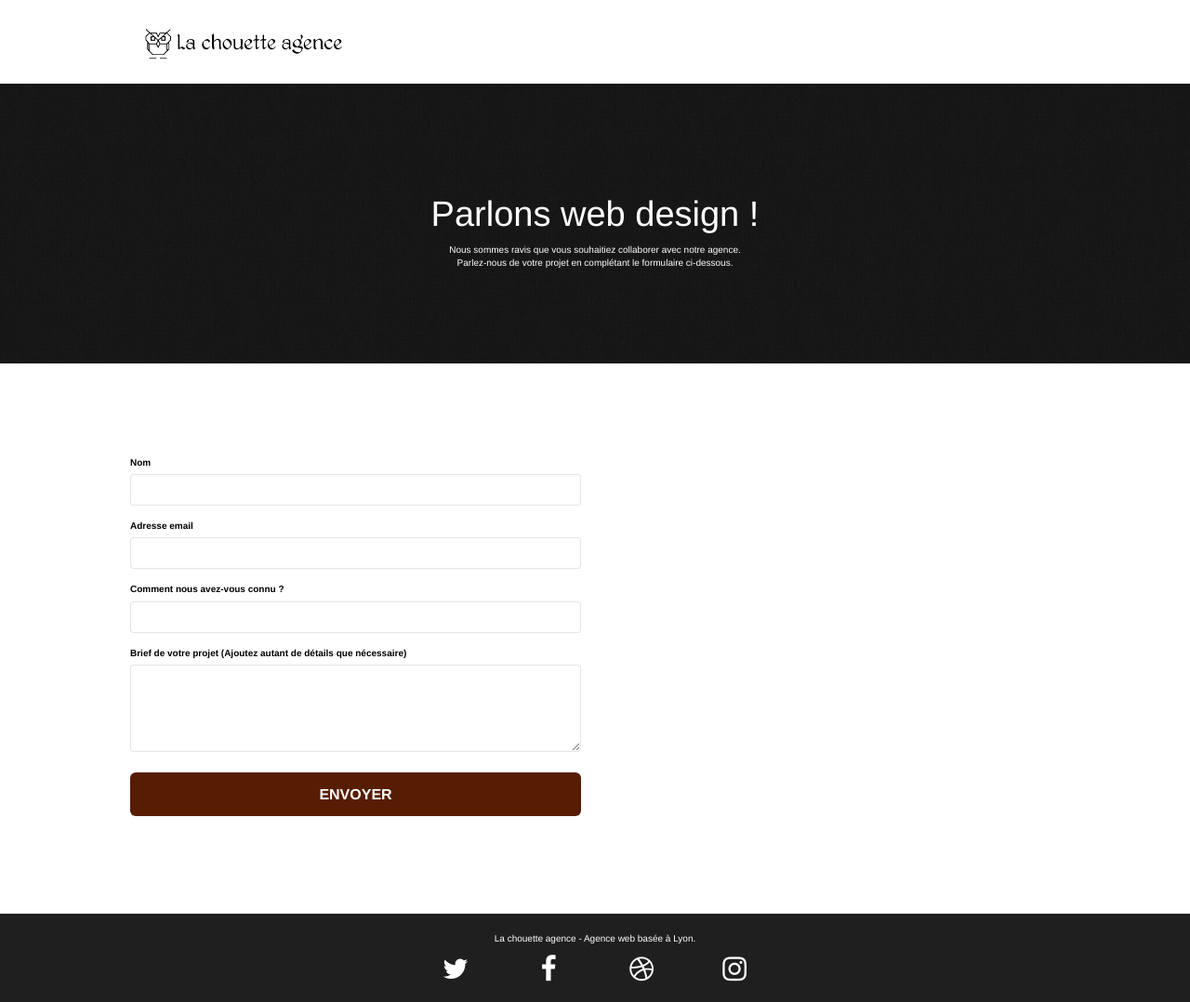
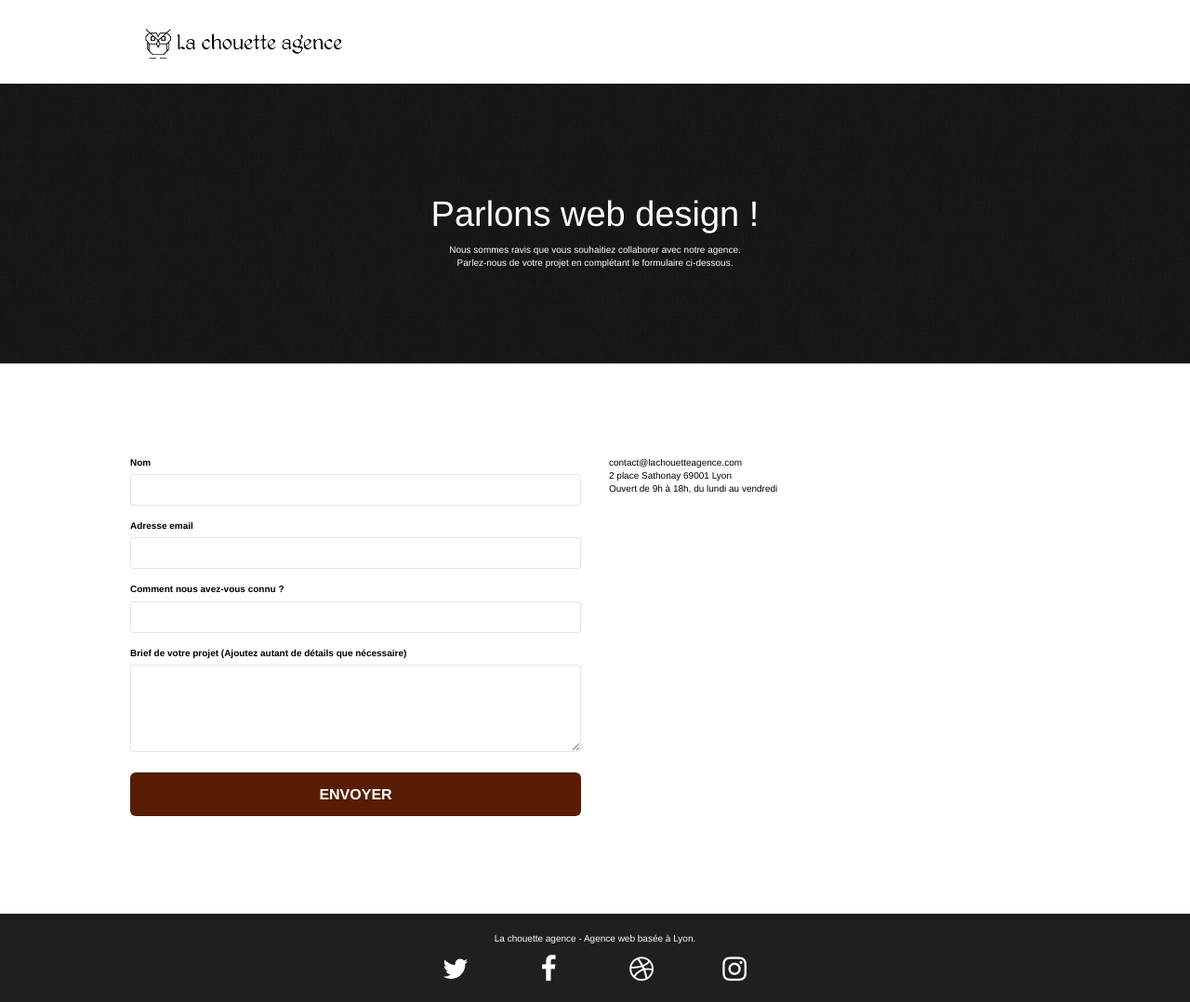
Before and after one commit to RayanBenGitHub/La-Chouette-Agence---version-optimisee, a plain HTML site: page page2.html in a window 1280 px wide. Shown: the whole page at 93% size. Drawn offline with nearby package versions, Linux system fonts and the light colour scheme; files that its build step writes are made by us from their sources; a script that the page names is missing.

Commit message:
page 2 sémantique adjust

```diff
--- a/page2.html
+++ b/page2.html
@@ -28,15 +28,15 @@
 </head>
 <body>
 <!-- Principal conteneur -->
-<div class="page-container">
+
 
 <!-- bloc-0 -->
-<div class="bloc bgc-white l-bloc " id="bloc-0">
+<header class="bloc bgc-white l-bloc " id="bloc-0">
 	<div class="container bloc-sm">
 		<a class="navbar-brand" href="index.html"><img src="img/la-chouette-agence.png"
 			alt="paris web design logo agence web meilleure agence" height="40" /></a>
 	</div>
-</div>
+</header>
 <!-- bloc-0 END -->
 
 <!-- bloc-6 -->
@@ -91,6 +91,11 @@
 					</button>
 				</form>
 			</div>
+			<div class="col-sm-6">
+				<p>
+					contact@lachouetteagence.com<br>2 place Sathonay 69001 Lyon<br>Ouvert de 9h à 18h, du lundi au vendredi<br>
+				</p>
+			</div>
 		</div>
 	</div>
 </section>
@@ -102,7 +107,7 @@
 
 
 <!-- Footer - bloc-8 -->
-<div class="bloc bgc-atomic-tangerine d-bloc" id="bloc-8">
+<footer class="bloc bgc-atomic-tangerine d-bloc" id="bloc-8">
 	<div class="container bloc-sm">
 		<div class="row">
 			<div class="col-sm-12">
@@ -134,10 +139,10 @@
 			</div>
 		</div>
 	</div>
-</div>
+</footer>
 <!-- Footer - bloc-8 END -->
 
-</div>
+
 <!-- Principal conteneur END -->
 
 
--- a/style.css
+++ b/style.css
@@ -1033,6 +1033,10 @@ h4 {
     color: #FFFFFF;
     font-size: 1.2rem;
 }
+.footerpage2{
+    font-size: 1rem;
+    justify-content: space-between;
+}
 @media (max-width: 400px) {
     .bloc {
         padding-left: 0;
```
